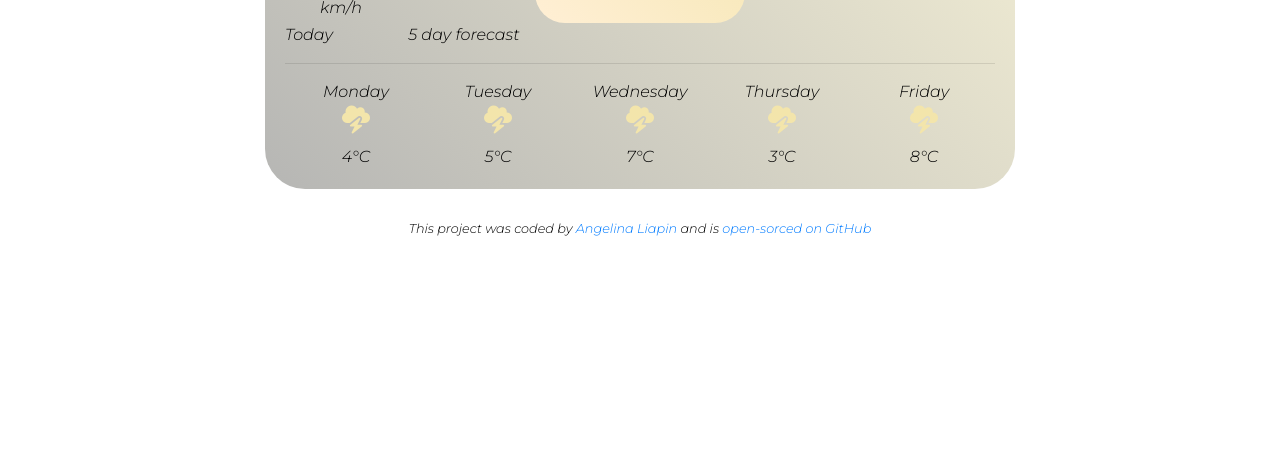
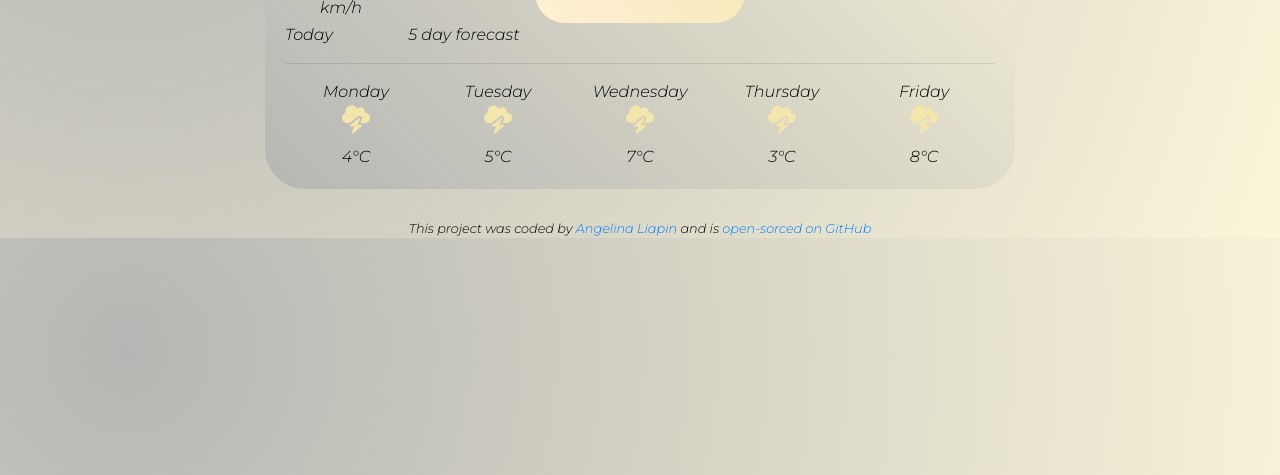
Before and after one commit to Ritter1111/App_weather, a plain HTML site: page index.html in a window 1280 px wide. Shown: the part 325-800 px from the top of the page. Drawn offline with nearby package versions, Linux system fonts and the light colour scheme; no server answers.

Commit message:
added backgroung color

```diff
--- a/index.html
+++ b/index.html
@@ -15,7 +15,7 @@
     href="https://stackpath.bootstrapcdn.com/bootstrap/4.1.0/css/bootstrap.min.css"
     integrity="sha384-9gVQ4dYFwwWSjIDZnLEWnxCjeSWFphJiwGPXr1jddIhOegiu1FwO5qRGvFXOdJZ4"
     crossorigin="anonymous">
-    <body class="static">
+    <body class="static general">
         <div class="cont" >
             <div class="weather-app-wrapper" >
                 <div class="row">
--- a/style.css
+++ b/style.css
@@ -1,6 +1,13 @@
 .static {
     font-family: "Kaushan Script", cursive;
     font-family: "Montserrat", sans-serif;
+  }
+  .general{
+    background: radial-gradient(
+    circle at 10% 20%,
+    #B6B6B4  0%,
+    #FBF6D9 100.2%
+  );
   }
   .weather-app-wrapper {
     max-width: 750px;
```
